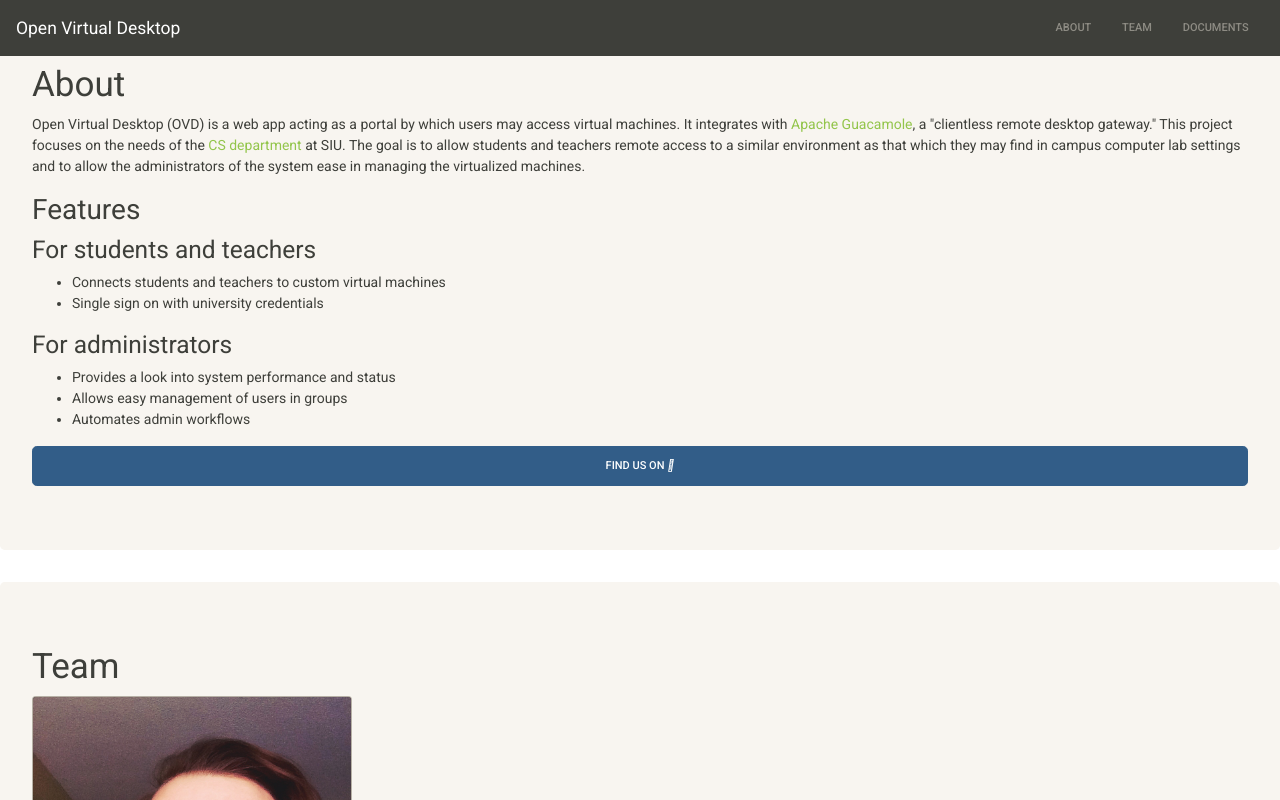
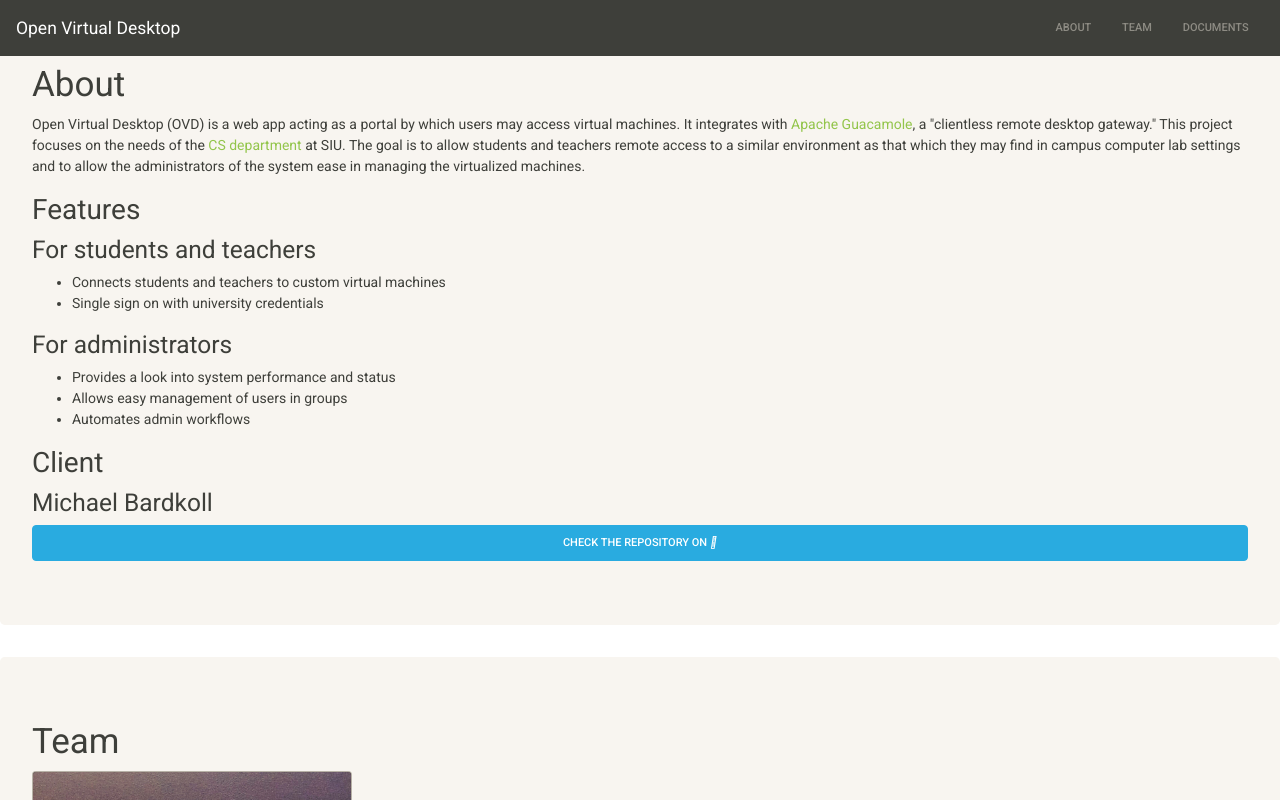
Before and after one commit to MRBeussink/ovd-website, an Angular app in the folder ovd-website/: page / in a window 1280 px wide. Shown: the top 800 px of the page. Built offline with nearby package versions, Linux system fonts and the light colour scheme.

Commit message:
Update app.component.html

```diff
--- a/ovd-website/src/app/app.component.html
+++ b/ovd-website/src/app/app.component.html
@@ -38,7 +38,11 @@
       <li>Allows easy management of users in groups</li>
       <li>Automates admin workflows</li>
     </ul>
-    <button type="button" class="btn btn-primary btn-lg btn-block">Find us on <i class="fab fa-github"></i></button>
+
+    <h2>Client</h2>
+    <h3>Michael Bardkoll</h3>
+
+    <a href="www.github.com/mrbeussink/ovd" class="btn btn-info btn-large btn-block">Check the repository on <i class="fab fa-github"></i></a>
   </div>
   <div class="jumbotron">
     <h1 id="team">Team</h1>
```
